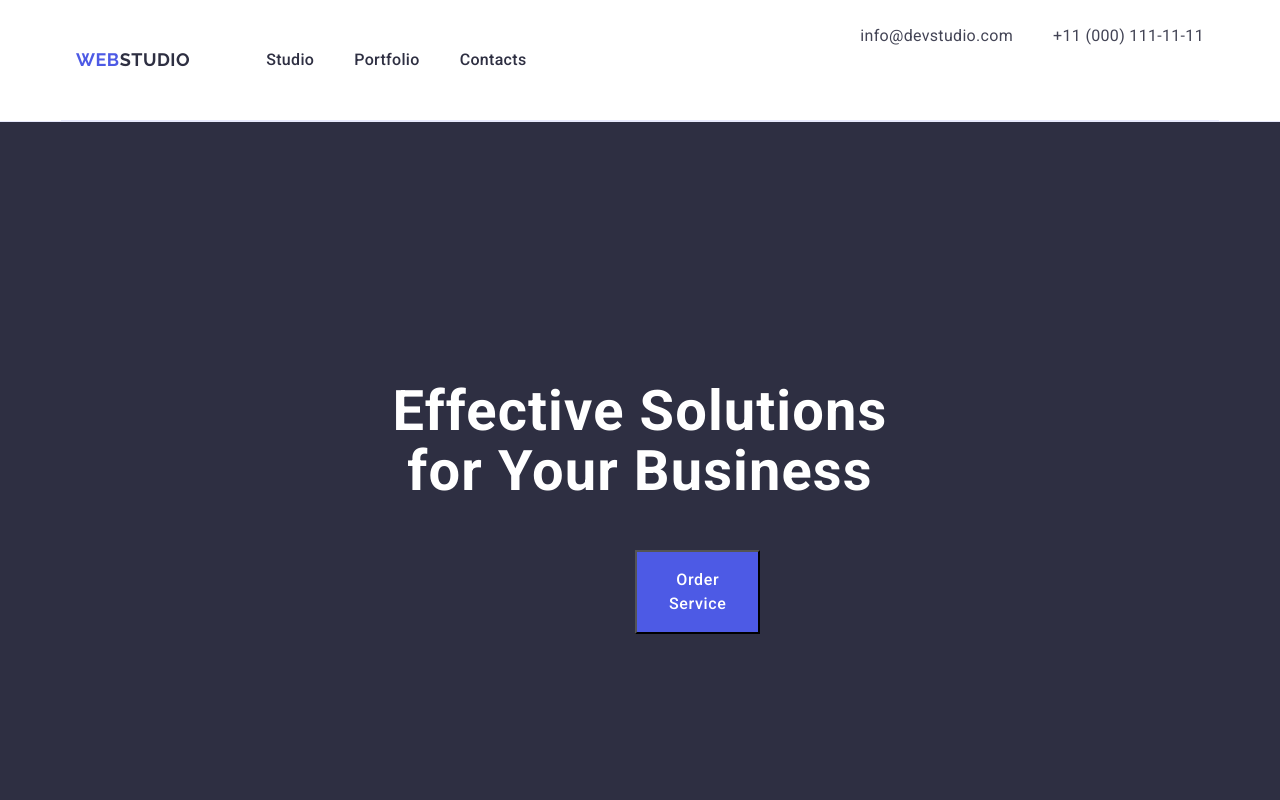
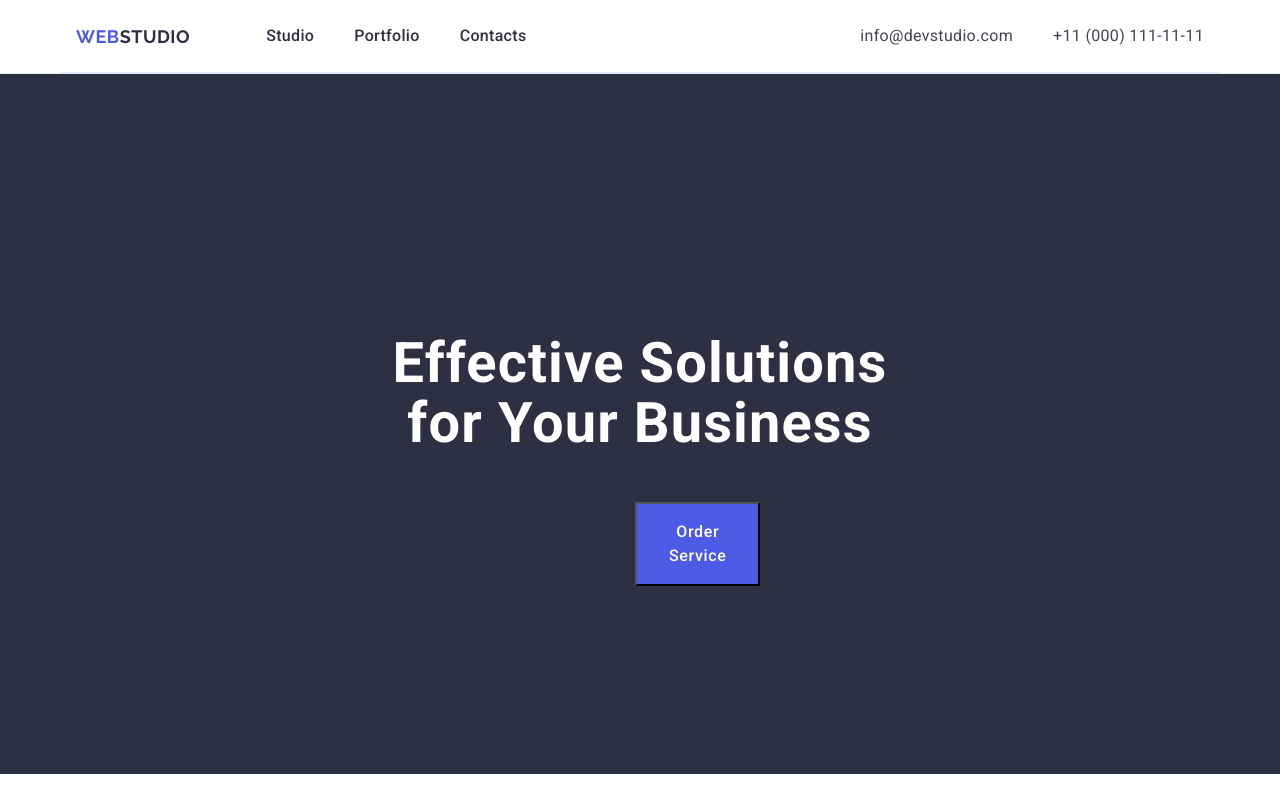
Before and after one commit to uliacop/goit-markup-hw-03, a plain HTML site: page index.html in a window 1280 px wide. Shown: the top 800 px of the page. Drawn offline with nearby package versions, Linux system fonts and the light colour scheme.

Commit message:
update header

```diff
--- a/css/styles.css
+++ b/css/styles.css
@@ -57,6 +57,7 @@ body {
   letter-spacing: 0.02em;
   color: #2e2f42;
   gap: 40px;
+  padding: 24px 0
 
     }
 .link {
@@ -307,10 +308,10 @@ background: #FFF;
       /* padding-top: 24px;
       padding-bottom: 24px; */
       gap: 40px;
-      padding: 24px 0
+
 }
    .menu-item{
-     padding: 24px 0
+   /*   padding: 24px 0 */
    }
     .menu-contacts{
       display: flex;
```
